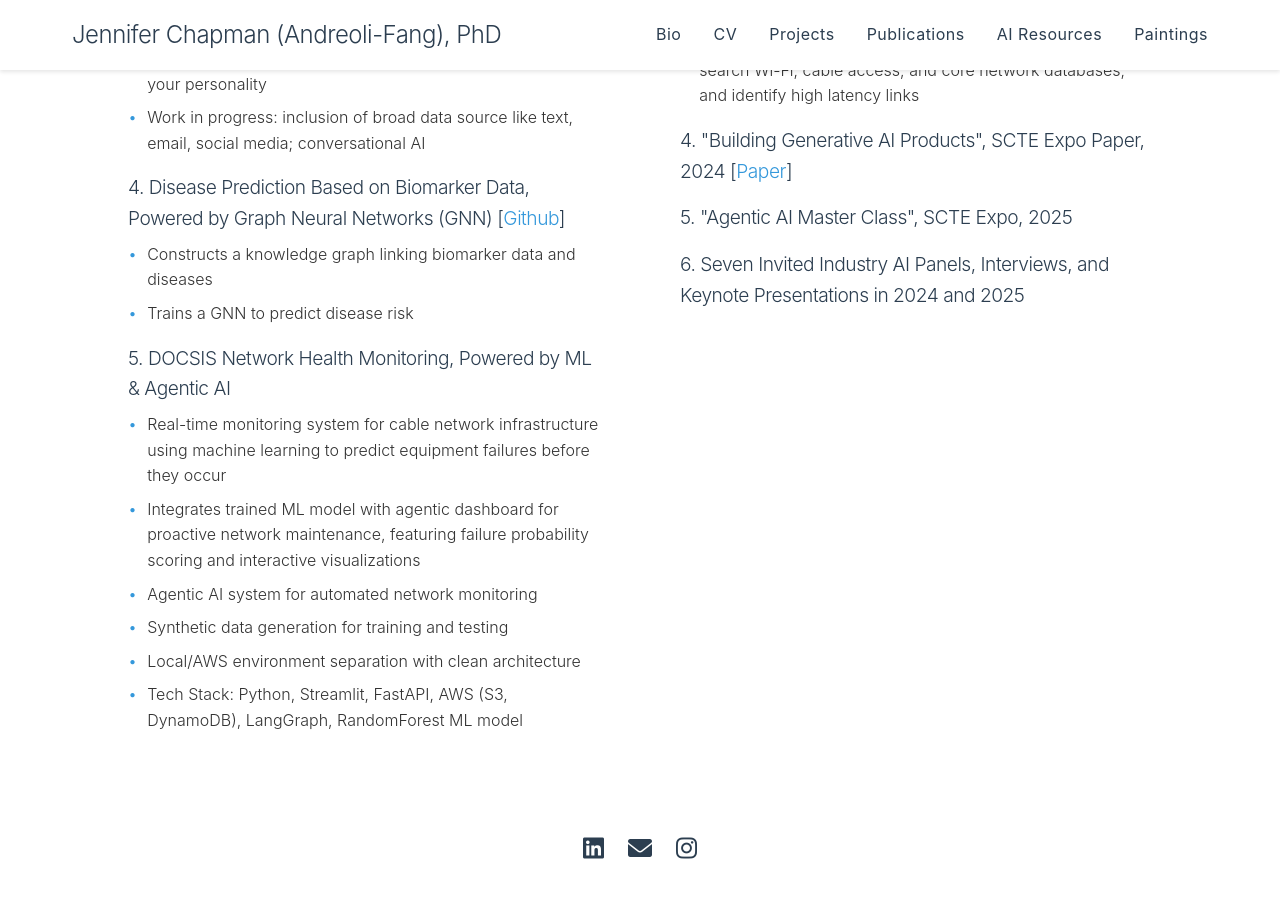
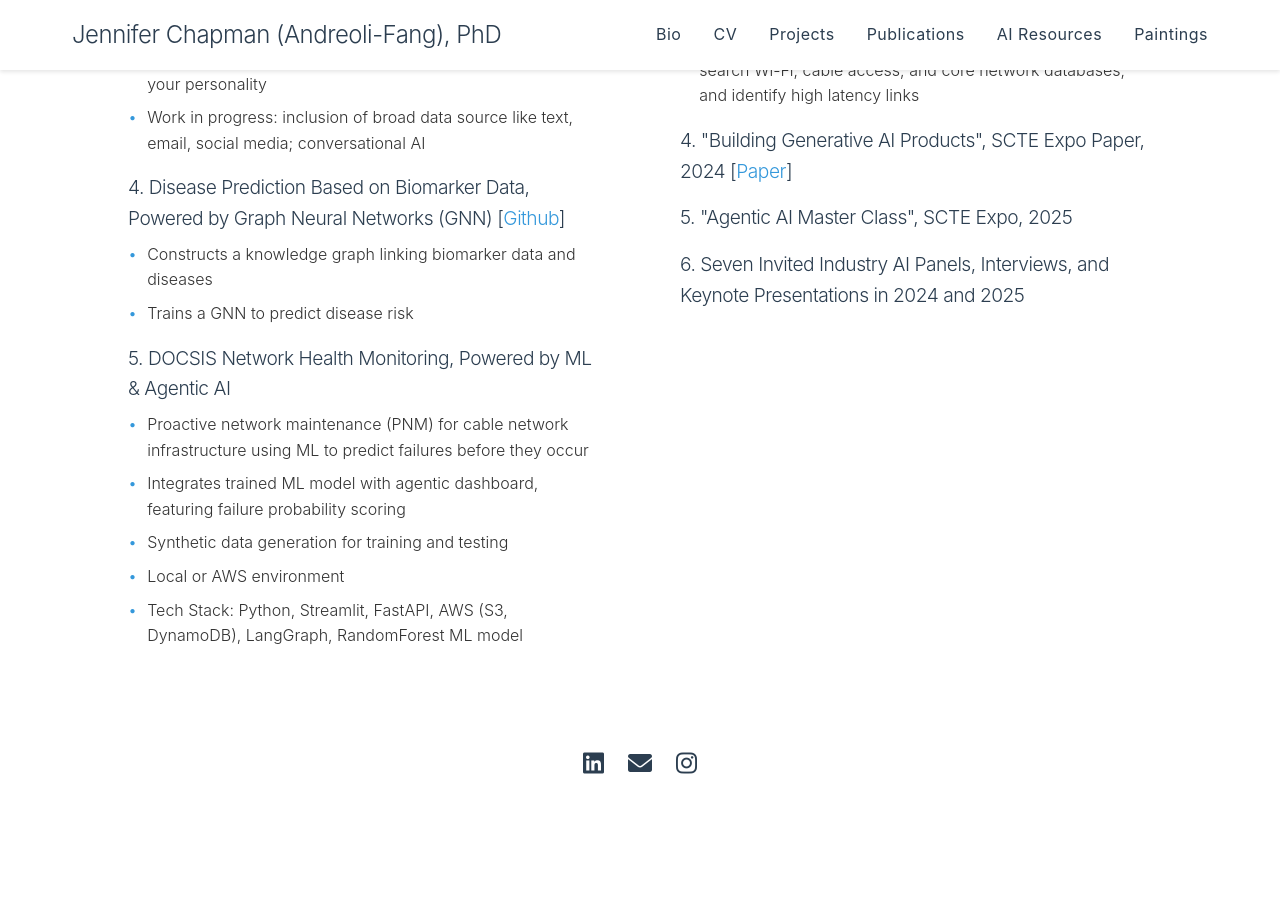
Before and after one commit to nextjen-ai/nextjen-ai.github.io, a Jekyll site: the page built from projects.md, in a window 1280 px wide and 900 px high, scrolled down 768 px. Built offline with Jekyll 4.4.1, drawn with Linux system fonts in a browser that asks for light colours; after the commit the page ends 1583 px from its top, so only the background shows below that.

Commit message:
Content: Shortened PNM project description on Projects page

```diff
--- a/_includes/projects-content.html
+++ b/_includes/projects-content.html
@@ -36,11 +36,10 @@
 
                 <h3>5. DOCSIS Network Health Monitoring, Powered by ML & Agentic AI</h3>
                 <ul>
-                    <li>Real-time monitoring system for cable network infrastructure using machine learning to predict equipment failures before they occur</li>
-                    <li>Integrates trained ML model with agentic dashboard for proactive network maintenance, featuring failure probability scoring and interactive visualizations</li>
-                    <li>Agentic AI system for automated network monitoring</li>
+                    <li>Proactive network maintenance (PNM) for cable network infrastructure using ML to predict failures before they occur</li>
+                    <li>Integrates trained ML model with agentic dashboard, featuring failure probability scoring</li>
                     <li>Synthetic data generation for training and testing</li>
-                    <li>Local/AWS environment separation with clean architecture</li>
+                    <li>Local or AWS environment</li>
                     <li>Tech Stack: Python, Streamlit, FastAPI, AWS (S3, DynamoDB), LangGraph, RandomForest ML model</li>
                 </ul>
             </div>
```
